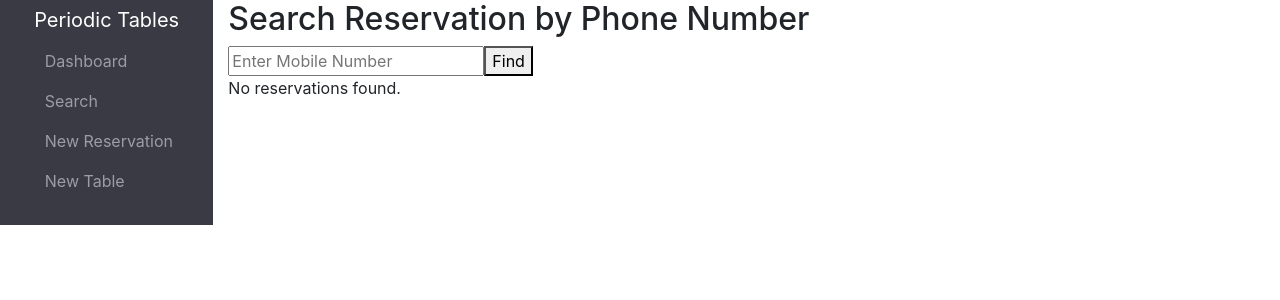
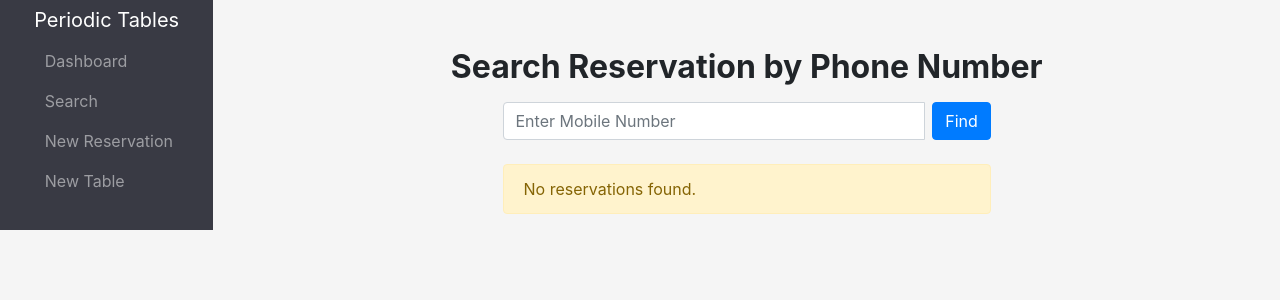
Before and after one commit to willthedevelop3r/restaurant-reservation, a React (Create React App) app in the folder front-end/: page /search in a window 1280 px wide. Shown: the top 300 px of the page. Built offline with nearby package versions, Linux system fonts and the light colour scheme; a web font is replaced by a local one.

Commit message:
added styling to search component

```diff
--- a/front-end/src/Reservations/SearchReservation.js
+++ b/front-end/src/Reservations/SearchReservation.js
@@ -39,50 +39,71 @@ function SearchReservation() {
   };
 
   return (
-    <div>
-      <h2>Search Reservation by Phone Number</h2>
-      <form onSubmit={handleSearch}>
+    <div className='container mt-5'>
+      <h2 className='font-weight-bold mb-3 text-center'>
+        Search Reservation by Phone Number
+      </h2>
+
+      <div className='row justify-content-center'>
+        <div className='col-lg-6 col-md-8 col-sm-12'>
+          <form onSubmit={handleSearch} className='mb-4'>
+            <div className='input-group'>
               <input
                 type='text'
                 name='mobile_number'
                 placeholder='Enter Mobile Number'
                 value={mobileNumber}
                 onChange={handleInputChange}
+                className='form-control mr-2'
               />
-        <button type='submit'>Find</button>
+              <div className='input-group-append'>
+                <button type='submit' className='btn btn-primary rounded'>
+                  Find
+                </button>
+              </div>
+            </div>
           </form>
 
           <ErrorAlert error={error} />
 
           {reservations.length ? (
-        <ul>
+            <div className='list-group'>
               {reservations.map((reservation) => (
-            <li key={reservation.reservation_id}>
-              <strong>Name:</strong> {reservation.first_name}{' '}
-              {reservation.last_name} <br />
+                <div
+                  key={reservation.reservation_id}
+                  className='list-group-item'
+                >
+                  <strong>Name:</strong>{' '}
+                  {`${reservation.first_name} ${reservation.last_name}`} <br />
                   <strong>Mobile:</strong> {reservation.mobile_number} <br />
                   <strong>Date:</strong> {reservation.reservation_date} <br />
                   <strong>Time:</strong> {reservation.reservation_time} <br />
                   <strong>Party Size:</strong> {reservation.people} <br />
                   {reservation.status === 'booked' && (
-                <>
-                  <Link to={`/reservations/${reservation.reservation_id}/edit`}>
+                    <div className='mt-2'>
+                      <Link
+                        to={`/reservations/${reservation.reservation_id}/edit`}
+                        className='btn btn-secondary btn-sm mr-2'
+                      >
                         Edit
                       </Link>
                       <button
                         data-reservation-id-cancel={reservation.reservation_id}
                         onClick={() => handleCancel(reservation.reservation_id)}
+                        className='btn btn-danger btn-sm'
                       >
                         Cancel
                       </button>
-                </>
+                    </div>
                   )}
-            </li>
+                </div>
               ))}
-        </ul>
+            </div>
           ) : (
-        <p>No reservations found.</p>
+            <div className='alert alert-warning'>No reservations found.</div>
           )}
+        </div>
+      </div>
     </div>
   );
 }
--- /dev/null
+++ b/front-end/src/index.css
@@ -0,0 +1,4 @@
+body {
+  background-color: #f5f5f5;
+  margin: 0;
+}
--- a/front-end/src/index.js
+++ b/front-end/src/index.js
@@ -2,6 +2,7 @@ import React from 'react';
 import ReactDOM from 'react-dom';
 import App from './App';
 import { BrowserRouter as Router } from 'react-router-dom';
+import './index.css';
 
 ReactDOM.render(
   <React.StrictMode>
```
Lines whose indentation alone changed are shown as unchanged.
